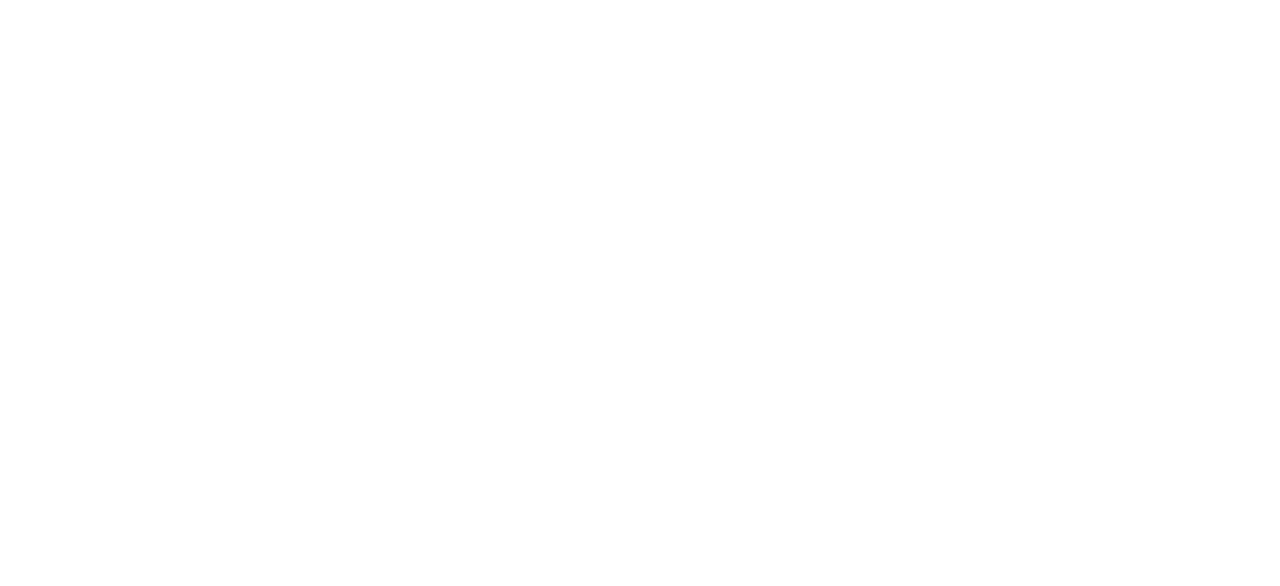
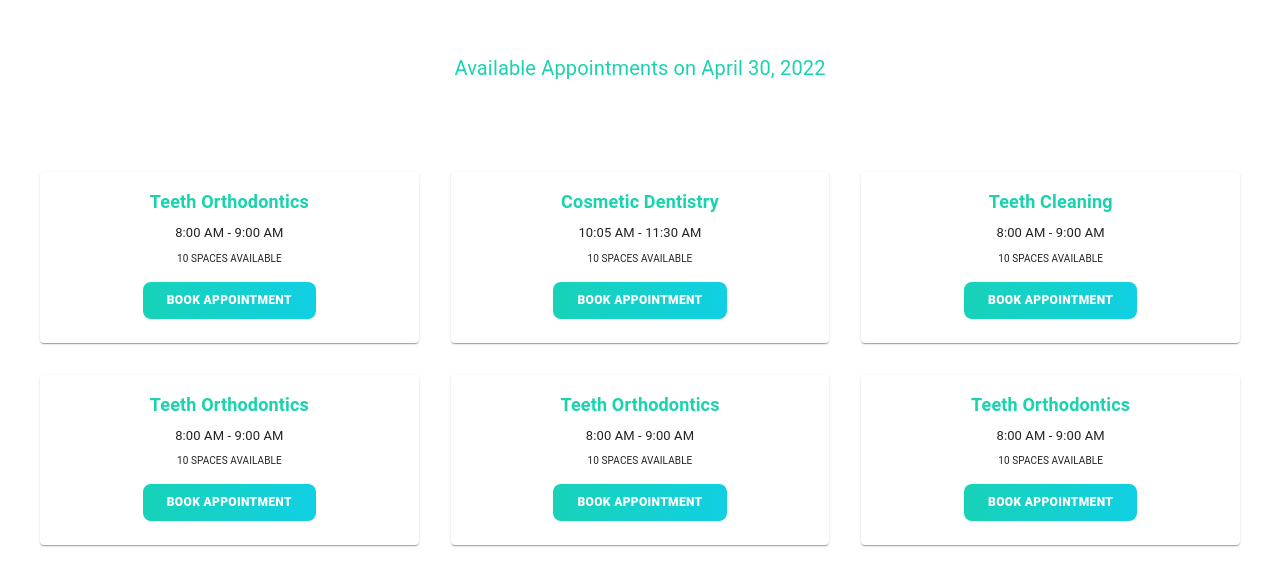
Before and after one commit to Eman-Abukhater/Doctor-s-Portal-Web-App, a React (Vite) app in the folder doctors-portal/: page /appointment in a window 1280 px wide. Shown: the part 820-1406 px from the top of the page. Before the commit the page ends 800 px from the top, so only its background shows below. Built offline with nearby package versions, Linux system fonts and the light colour scheme.

Commit message:
add the Available Appointmentspart in Appointment page

```diff
--- /dev/null
+++ b/doctors-portal/src/components/Appointment/AppointmentCard.jsx
@@ -0,0 +1,40 @@
+import React from "react";
+import { Card, CardContent, Typography, Button, Box } from "@mui/material";
+
+function AppointmentCard({ appointment }) {
+  return (
+    <Card elevation={1}>
+      <CardContent sx={{ textAlign: "center" }}>
+        <Typography  sx={{ color: "#19D3AE", fontWeight: 600 , fontSize: 18}}>
+          {appointment.name}
+        </Typography>
+        <Typography sx={{ my: 1, fontSize: 13 }}>{appointment.time}</Typography>
+        <Typography sx={{ mb: 2, fontSize: 10 }}>
+          {appointment.spaces} SPACES AVAILABLE
+        </Typography>
+        <Button
+          variant="contained"
+          sx={{
+            backgroundImage:
+              "linear-gradient(90deg, #19D3AE -22.5%, #0FCFEC 120.83%)",
+            px: 3,
+            py: 1,
+            borderRadius: 2,
+            color: "white",
+            fontWeight: "800",
+            fontSize: "12px",
+            boxShadow: "none",
+            textTransform: 'uppercase',
+
+
+          }}
+        >
+          {" "}
+          Book Appointment
+        </Button>
+      </CardContent>
+    </Card>
+  );
+}
+
+export default AppointmentCard;
--- /dev/null
+++ b/doctors-portal/src/components/Appointment/BookAppointment.jsx
@@ -0,0 +1,62 @@
+import React from "react";
+import { Box, Typography, Grid } from "@mui/material";
+import AppointmentCard from "./AppointmentCard";
+
+const appointments = [
+  {
+    name: "Teeth Orthodontics",
+    time: "8:00 AM - 9:00 AM",
+    spaces: 10,
+  },
+  {
+    name: "Cosmetic Dentistry",
+    time: "10:05 AM - 11:30 AM",
+    spaces: 10,
+  },
+  {
+    name: "Teeth Cleaning",
+    time: "8:00 AM - 9:00 AM",
+    spaces: 10,
+  },
+  {
+    name: "Teeth Orthodontics",
+    time: "8:00 AM - 9:00 AM",
+    spaces: 10,
+  },
+  {
+    name: "Teeth Orthodontics",
+    time: "8:00 AM - 9:00 AM",
+    spaces: 10,
+  },
+  {
+    name: "Teeth Orthodontics",
+    time: "8:00 AM - 9:00 AM",
+    spaces: 10,
+  },
+];
+
+function BookAppointment() {
+  return (
+    <Box sx={{ mt: 30, px: 2 }}>
+      {/* Title */}
+      <Typography
+        variant="h6"
+        align="center"
+        sx={{ color: "#19D3AE", fontWeight: 400, mb: 5 }}
+      >
+        Available Appointments on April 30, 2022
+      </Typography>
+
+      {/* Grid of Appointments */}
+      <Grid container spacing={4} sx={{px:3,py:6}}>
+        {appointments.map((appointment, index) => (
+          <Grid item xs={12} sm={6} md={4} key={index}>
+            <AppointmentCard appointment={appointment} />
+          </Grid>
+        ))}
+      </Grid>
+    </Box>
+  );
+}
+
+export default BookAppointment;
--- a/doctors-portal/src/pages/Appointment.jsx
+++ b/doctors-portal/src/pages/Appointment.jsx
@@ -1,10 +1,13 @@
 import React from 'react'
 import Calendar from '../components/Appointment/Calendar'
+import BookAppointment from '../components/Appointment/BookAppointment'
 
 export default function Appointment() {
   return (
     <>
     <Calendar />
+    <BookAppointment />
+
     </>
   )
 }
```
